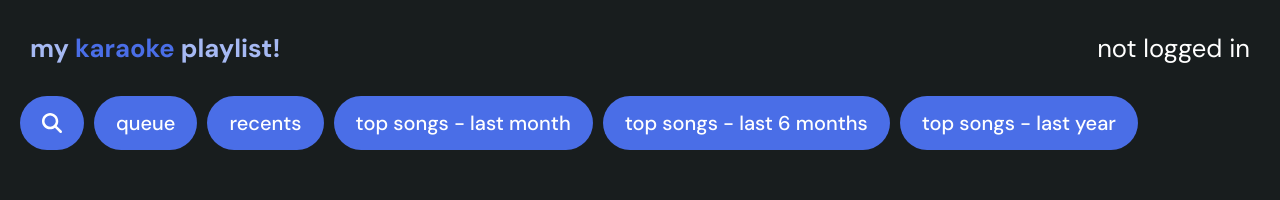
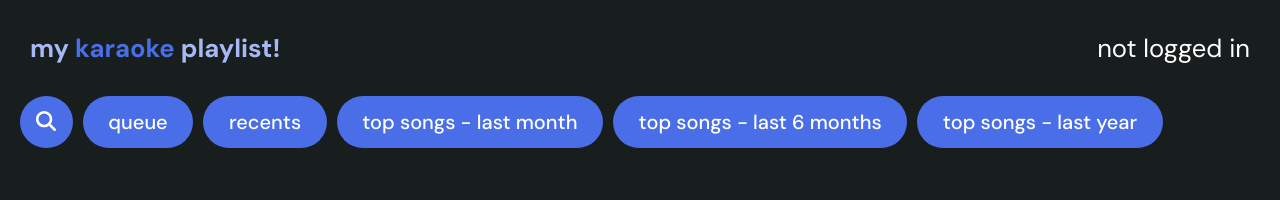
Before and after one commit to ramitbratabiswas/my-karaoke-playlist, a React (Vite) app: page /mymusic in a window 1280 px wide. Shown: the top 200 px of the page. Built offline with nearby package versions, Linux system fonts and the light colour scheme; no server answers.

Commit message:
fixed search icon styling

```diff
--- a/src/assets/styles/main.css
+++ b/src/assets/styles/main.css
@@ -202,15 +202,21 @@ h1 {
   flex-wrap: wrap;
 }
 
+#search-music-redirector {
+  padding: 1vw 1.28vw;
+  border-radius: 100%;
+}
+
 .user-music-redirector {
   background-color: rgb(74, 110, 231); /* Background color of the buttons */
   color: #fff; /* Text color */
-  padding: 14px 22px; /* Padding inside the buttons */
-  border-radius: 50px; /* Completely rounded sides */
+  padding: 1vw 2vw; /* Padding inside the buttons */
+  border-radius: 5vw; /* Completely rounded sides */
   text-align: center; /* Center text inside the button */
   cursor: pointer; /* Pointer cursor on hover */
   font-size: clamp(14px, 1.6vw, 20px); /* Font size for the text */
   font-weight: 500; /* Font weight for the text */
+  transition: all 0.2s ease;
 }
 
 .user-music-redirector a {
@@ -280,7 +286,7 @@ div.items>div {
   padding: 1vw 1.4vw;
   font-size: clamp(12px, 2vw, 24px);
   cursor: pointer;
-  transition: all 0.3s ease;
+  transition: all 0.2s ease;
   border-radius: 100%;
 }
 
--- a/src/pages/myMusic.jsx
+++ b/src/pages/myMusic.jsx
@@ -8,7 +8,7 @@ export default function MyMusic() {
   return (
     <div className="mymusic-container">
       <ul className="user-music-bar">
-        <li className="user-music-redirector">
+        <li className="user-music-redirector" id="search-music-redirector">
           <Link to="/search">
             <FontAwesomeIcon icon={faSearch}/>
           </Link>
```
